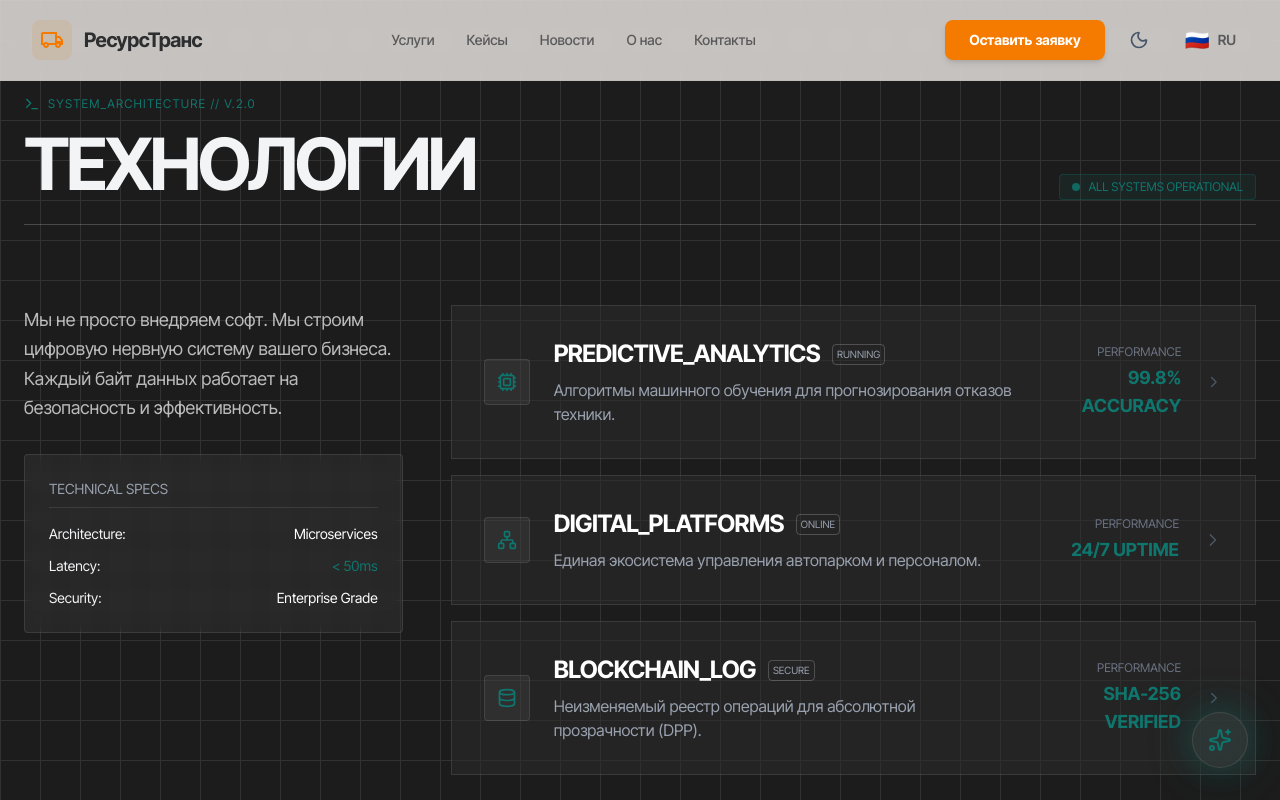
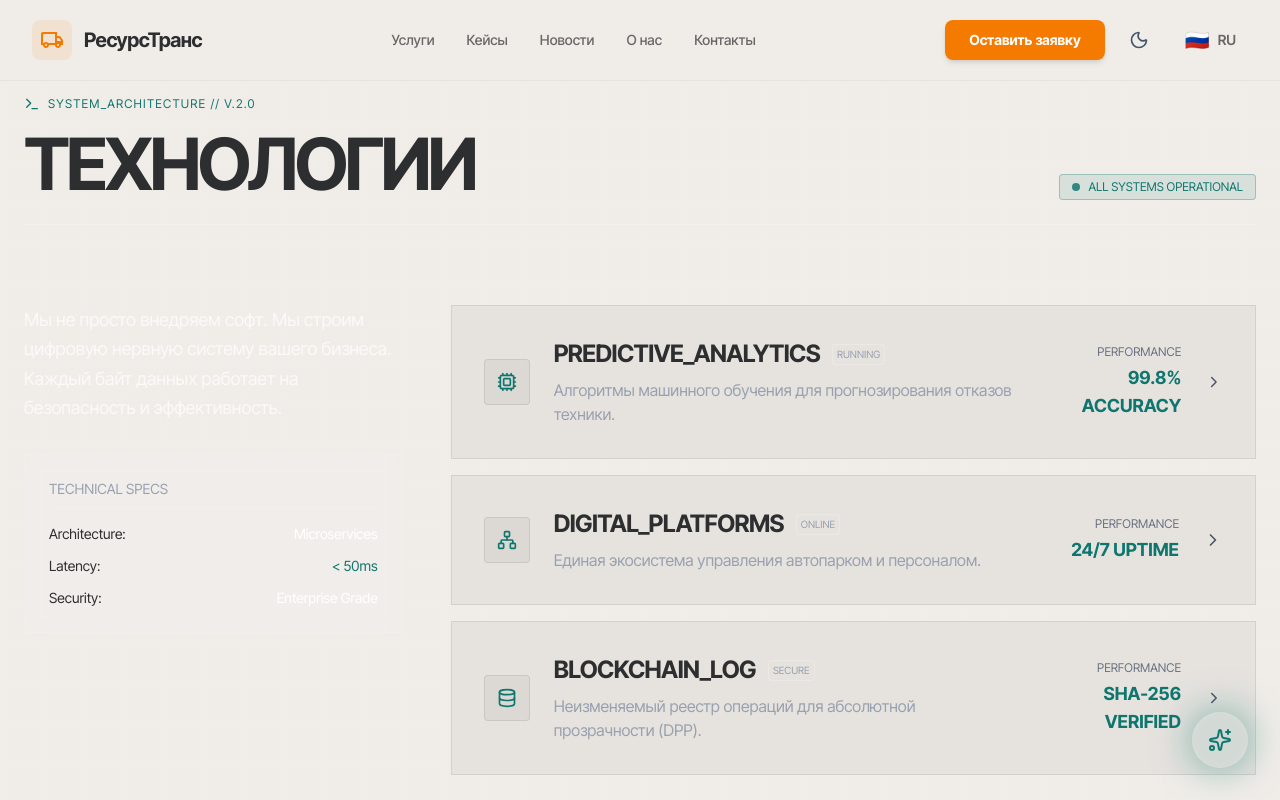
Before and after one commit to Vlad575oa/ResursTrans_1, a Next.js app: page /technology in a window 1280 px wide. Shown: the top 800 px of the page. Built offline with nearby package versions, Linux system fonts and the light colour scheme; a web font is replaced by a local one.

Commit message:
style: adapt hardcoded colors to light theme

```diff
--- a/src/app/technology/page.tsx
+++ b/src/app/technology/page.tsx
@@ -31,7 +31,7 @@ const TECH_STACK = [
 
 export default function TechnologyPage() {
     return (
-        <main className="min-h-screen bg-[#1C1C1C] text-[#F3F4F6] font-mono selection:bg-[#0F766E] selection:text-white relative overflow-hidden">
+        <main className="min-h-screen bg-background dark:bg-[#1C1C1C] text-foreground dark:text-[#F3F4F6] font-mono selection:bg-[#0F766E] selection:text-white relative overflow-hidden">
             <Navigation />
             <AiAssistant />
 
@@ -104,18 +104,18 @@ export default function TechnologyPage() {
                                 initial={{ opacity: 0, x: 20 }}
                                 whileInView={{ opacity: 1, x: 0 }}
                                 transition={{ delay: index * 0.15 }}
-                                className="group relative border border-white/10 bg-[#2C2C2C]/50 hover:bg-[#2C2C2C] transition-colors p-6 md:p-8 flex flex-col md:flex-row gap-6 items-start md:items-center"
+                                className="group relative border border-foreground/10 dark:border-white/10 bg-foreground/5 dark:bg-[#2C2C2C]/50 hover:bg-foreground/10 dark:hover:bg-[#2C2C2C] transition-colors p-6 md:p-8 flex flex-col md:flex-row gap-6 items-start md:items-center"
                             >
                                 {/* Active Line Animation */}
                                 <div className="absolute left-0 top-0 bottom-0 w-1 bg-[#0F766E] scale-y-0 group-hover:scale-y-100 transition-transform origin-top duration-300" />
 
-                                <div className="p-3 bg-white/5 rounded-sm border border-white/10 text-[#0F766E]">
+                                <div className="p-3 bg-foreground/5 dark:bg-white/5 rounded-sm border border-foreground/10 dark:border-white/10 text-[#0F766E]">
                                     {item.icon}
                                 </div>
 
                                 <div className="flex-grow">
                                     <div className="flex items-center gap-3 mb-2">
-                                        <h3 className="text-xl md:text-2xl font-bold tracking-tight text-white group-hover:text-[#0F766E] transition-colors">
+                                        <h3 className="text-xl md:text-2xl font-bold tracking-tight text-foreground dark:text-white group-hover:text-[#0F766E] transition-colors">
                                             {item.title}
                                         </h3>
                                         <span className="text-[10px] border border-white/20 px-1 py-0.5 rounded text-gray-400">
--- a/src/components/sections/Ecosystem.tsx
+++ b/src/components/sections/Ecosystem.tsx
@@ -40,7 +40,7 @@ export const Ecosystem = () => {
                     <motion.div
                         initial={{ opacity: 0, y: 30 }}
                         whileInView={{ opacity: 1, y: 0 }}
-                        className="relative rounded-2xl bg-[#1a1b1d] border border-white/10 shadow-2xl overflow-hidden aspect-[16/9] md:aspect-[21/9] flex group"
+                        className="relative rounded-2xl bg-white dark:bg-[#1a1b1d] border border-foreground/10 dark:border-white/10 shadow-2xl overflow-hidden aspect-[16/9] md:aspect-[21/9] flex group"
                     >
                         {/* Sidebar */}
                         <div className="w-16 md:w-20 border-r border-white/5 flex flex-col items-center py-6 gap-6">
--- a/src/components/sections/GuardianMap.tsx
+++ b/src/components/sections/GuardianMap.tsx
@@ -24,7 +24,7 @@ export const GuardianMap = () => {
             </div>
 
             {/* Contour Map Construction */}
-            <div className="relative w-full max-w-5xl aspect-[2/1] bg-[#1a1b1d] rounded-3xl border border-white/5 overflow-hidden shadow-2xl">
+            <div className="relative w-full max-w-5xl aspect-[2/1] bg-white dark:bg-[#1a1b1d] rounded-3xl border border-foreground/10 dark:border-white/5 overflow-hidden shadow-2xl">
                 {/* Grid Lines */}
                 <div className="absolute inset-0 opacity-10"
                     style={{ backgroundImage: 'linear-gradient(white 1px, transparent 1px), linear-gradient(90deg, white 1px, transparent 1px)', backgroundSize: '40px 40px' }}
@@ -87,7 +87,7 @@ export const GuardianMap = () => {
                             <motion.div
                                 initial={{ opacity: 0, y: 10, scale: 0.9 }}
                                 animate={{ opacity: 1, y: 0, scale: 1 }}
-                                className="absolute bottom-10 left-1/2 -translate-x-1/2 w-56 bg-[#1a1b1d]/90 backdrop-blur-xl border border-white/10 p-4 rounded-xl shadow-2xl z-20"
+                                className="absolute bottom-10 left-1/2 -translate-x-1/2 w-56 bg-white/90 dark:bg-[#1a1b1d]/90 backdrop-blur-xl border border-foreground/10 dark:border-white/10 p-4 rounded-xl shadow-2xl z-20"
                             >
                                 <div className="flex justify-between items-center mb-2">
                                     <div className="text-cloud-dancer font-bold font-mono text-sm uppercase tracking-wide">{loc.label}</div>
--- a/src/components/sections/Scale.tsx
+++ b/src/components/sections/Scale.tsx
@@ -27,7 +27,7 @@ export const Scale = () => {
     const textureScale = useTransform(scrollYProgress, [0.3, 0.8], [1.2, 1]);
 
     return (
-        <section ref={containerRef} className="py-32 bg-anthracite-core border-y border-white/5 relative overflow-hidden">
+        <section ref={containerRef} className="py-32 bg-background dark:bg-anthracite-core border-y border-foreground/5 dark:border-white/5 relative overflow-hidden">
 
             {/* Parallax Storytelling Background */}
             <div className="absolute inset-0 pointer-events-none mix-blend-overlay">
@@ -53,10 +53,10 @@ export const Scale = () => {
                         initial={{ opacity: 0, y: 20 }}
                         whileInView={{ opacity: 1, y: 0 }}
                         viewport={{ once: true }}
-                        className="text-5xl md:text-7xl font-bold text-cloud-dancer tracking-tighter leading-[0.9]"
+                        className="text-5xl md:text-7xl font-bold text-foreground dark:text-cloud-dancer tracking-tighter leading-[0.9]"
                     >
                         {t("Scale.title").split(",")[0]},<br />
-                        <span className="text-white/40 font-serif italic">{t("Scale.title").split(",")[1].split(".")[0].trim()}</span><br />
+                        <span className="text-foreground/40 dark:text-white/40 font-serif italic">{t("Scale.title").split(",")[1].split(".")[0].trim()}</span><br />
                         {t("Scale.title").split(".")[1].trim()}
                     </motion.h2>
 
@@ -65,28 +65,28 @@ export const Scale = () => {
                         whileInView={{ opacity: 1 }}
                         transition={{ delay: 0.2 }}
                         viewport={{ once: true }}
-                        className="text-xl text-white/60 font-serif leading-relaxed"
+                        className="text-xl text-foreground/60 dark:text-white/60 font-serif leading-relaxed"
                     >
                         {t("Scale.description")}
                     </motion.p>
                 </div>
 
-                <div className="grid grid-cols-2 md:grid-cols-3 lg:grid-cols-5 gap-px bg-white/10 border border-white/10">
+                <div className="grid grid-cols-2 md:grid-cols-3 lg:grid-cols-5 gap-px bg-foreground/10 dark:bg-white/10 border border-foreground/10 dark:border-white/10">
                     {STATS.map((stat, i) => (
-                        <div key={i} className="bg-anthracite-core p-8 flex flex-col justify-between aspect-square group hover:bg-[#333436] transition-colors relative overflow-hidden">
+                        <div key={i} className="bg-background dark:bg-anthracite-core p-8 flex flex-col justify-between aspect-square group hover:bg-foreground/5 dark:hover:bg-[#333436] transition-colors relative overflow-hidden">
                             {/* Hover Accent */}
                             <div className="absolute top-0 left-0 w-full h-1 bg-burnt-terra scale-x-0 group-hover:scale-x-100 transition-transform origin-left duration-500" />
 
-                            <div className="text-cloud-dancer/40 font-mono text-xs uppercase tracking-widest mb-4">
+                            <div className="text-foreground/40 dark:text-cloud-dancer/40 font-mono text-xs uppercase tracking-widest mb-4">
                                 0{i + 1} / FACT
                             </div>
 
                             <div>
-                                <div className="text-5xl md:text-6xl font-bold text-cloud-dancer mb-2 flex items-baseline tracking-tighter">
+                                <div className="text-5xl md:text-6xl font-bold text-foreground dark:text-cloud-dancer mb-2 flex items-baseline tracking-tighter">
                                     {stat.value}
                                     <span className="text-2xl text-burnt-terra ml-1 font-serif italic">{stat.suffix}</span>
                                 </div>
-                                <div className="text-sm font-sans text-white/60">
+                                <div className="text-sm font-sans text-foreground/60 dark:text-white/60">
                                     {stat.label}
                                 </div>
                             </div>
```
